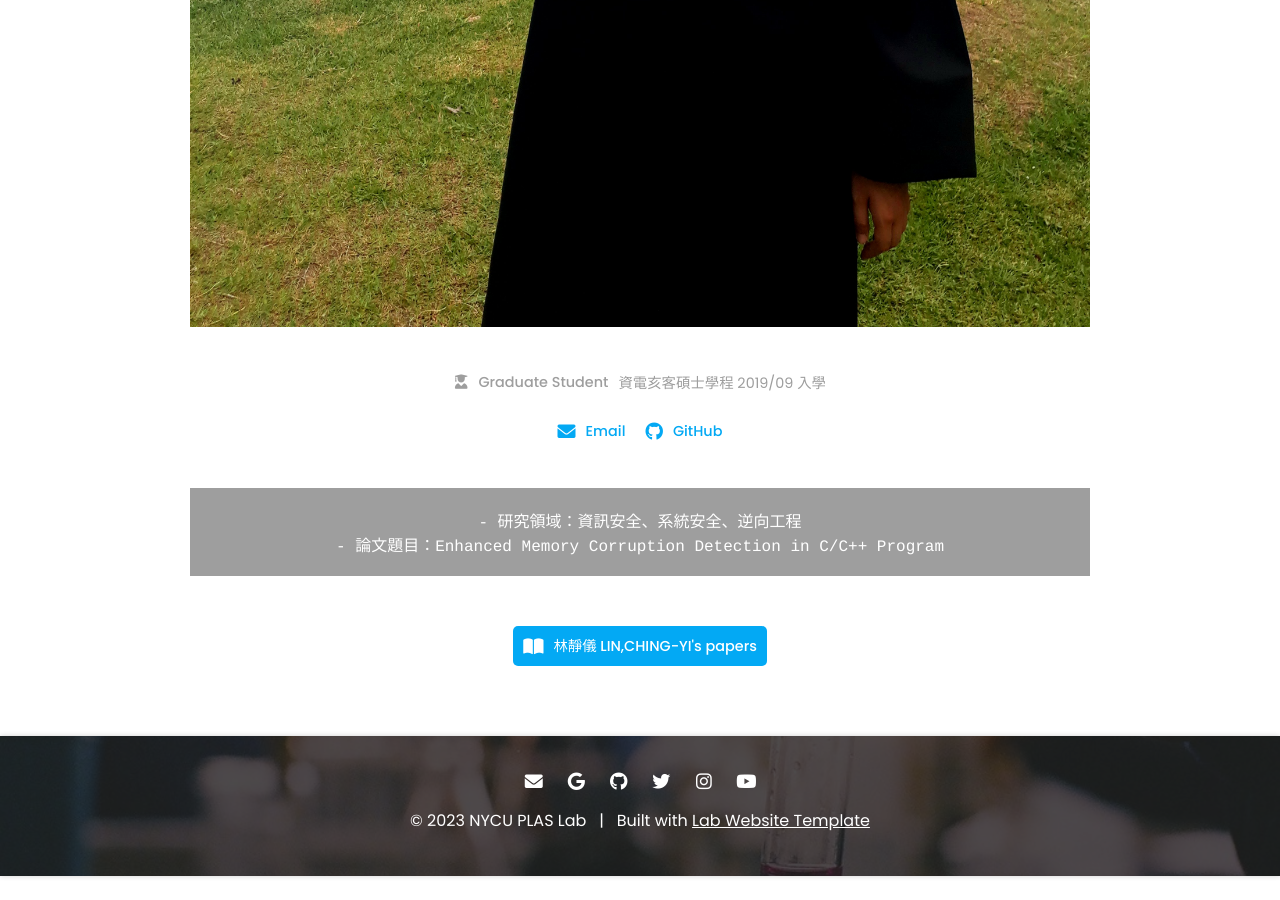
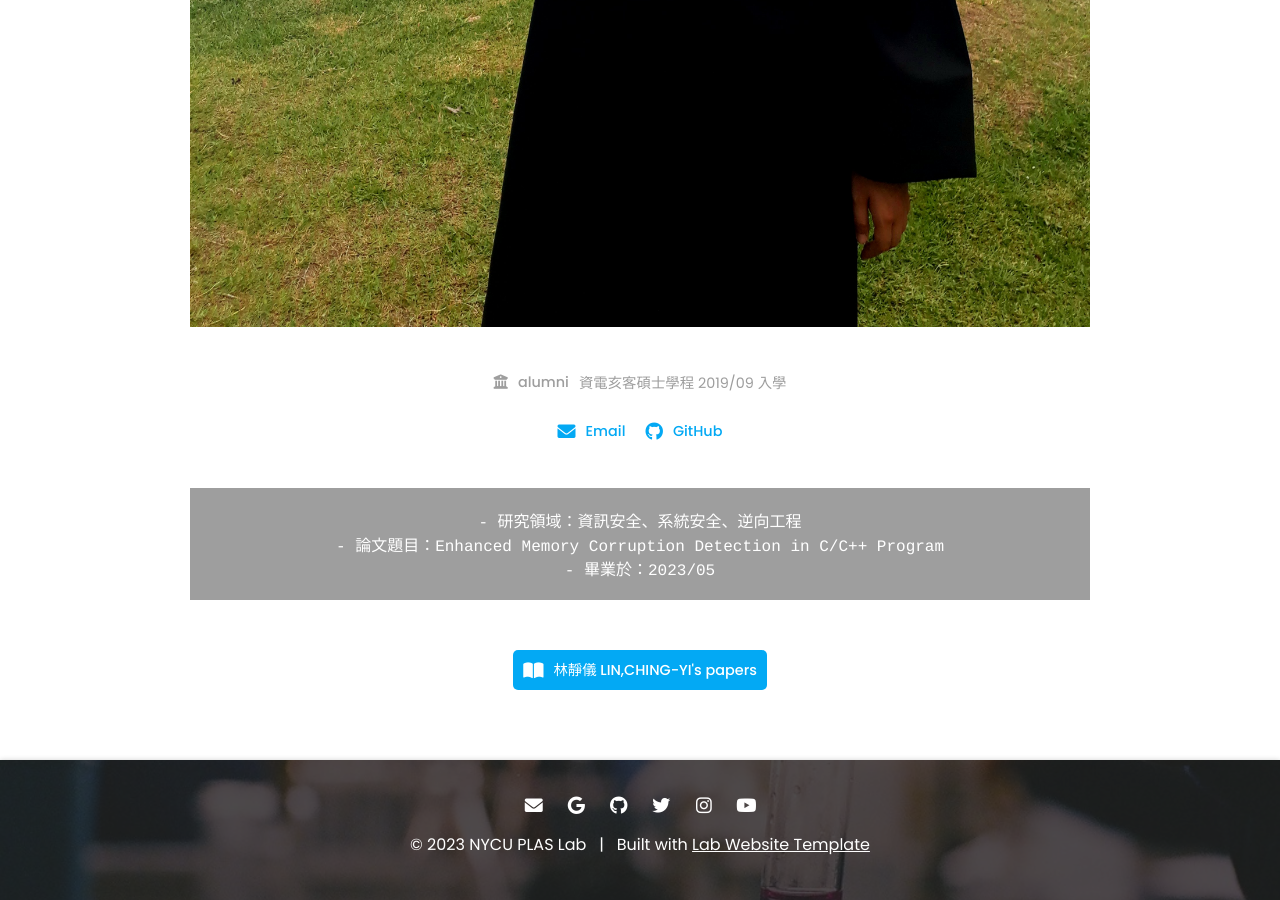
Before and after one commit to NYCU-PLAS/NYCU-PLAS.github.io, a Jekyll site: the page built from _members/LIN-CHING-YI.md, in a window 1280 px wide and 900 px high, scrolled down 1130 px. Built offline with Jekyll 4.4.1, drawn with Linux system fonts in a browser that asks for light colours; before the commit the page ends 2006 px from its top, so only the background shows below that.

Commit message:
[UPDATE] update infos - Raagi graduated. Congrats! (move to alumni) - Jiade -- Our new member (2023) - Stefan Update fotos

```diff
--- a/_members/LIN-CHING-YI.md
+++ b/_members/LIN-CHING-YI.md
@@ -2,7 +2,7 @@
 name: 林靜儀 LIN,CHING-YI
 image: images/students/IMG_0028.JPEG
 description: 資電亥客碩士學程 2019/09 入學
-role: master-2019
+role: alumni
 
 aliases:
     - Raagi
@@ -13,3 +13,4 @@ links:
 ---
     - 研究領域：資訊安全、系統安全、逆向工程
     - 論文題目：Enhanced Memory Corruption Detection in C/C++ Program
+	- 畢業於：2023/05
```
Also changed, not shown: _members/CIOU-JIA-DE.md (added, +13 -0 lines), _members/alumni_test.md (deleted, +0 -7 lines).
